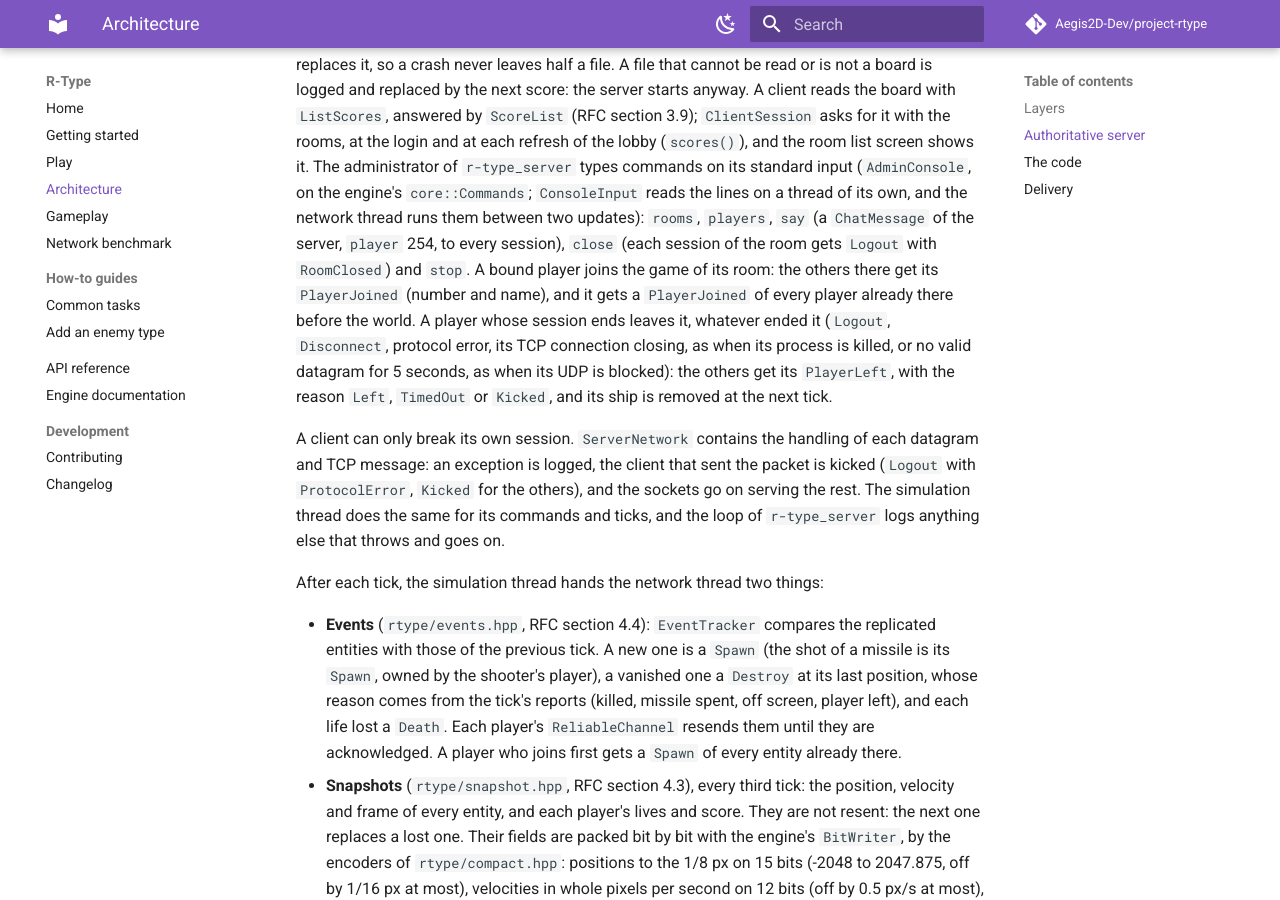
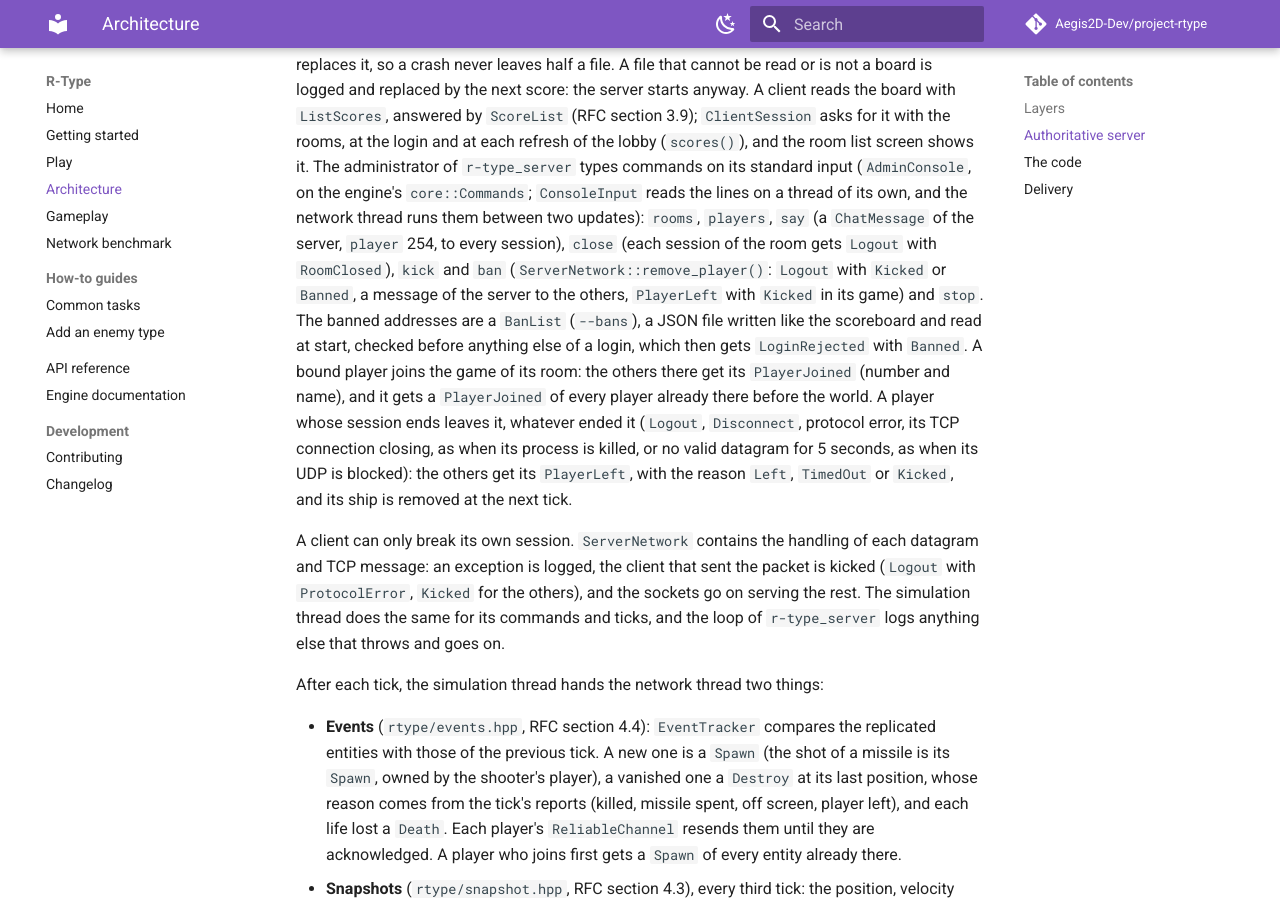
Before and after one commit to Aegis2D-Dev/project-rtype, an MkDocs documentation site: the page built from docs/architecture.md, in a window 1280 px wide and 900 px high, scrolled down 2518 px. Built offline with MkDocs 1.6.1 and Material for MkDocs 9.7.7, drawn with Linux system fonts in a browser that asks for light colours; comment, search, counter and statistics services are not loaded.

Commit message:
feat(docs): documented kick and ban and updated changelogs

```diff
--- a/docs/architecture.md
+++ b/docs/architecture.md
@@ -116,7 +116,11 @@ refresh of the lobby (`scores()`), and the room list screen shows it. The admini
 (`AdminConsole`, on the engine's `core::Commands`; `ConsoleInput` reads the lines on a thread
 of its own, and the network thread runs them between two updates): `rooms`, `players`,
 `say` (a `ChatMessage` of the server, `player` 254, to every session), `close` (each session
-of the room gets `Logout` with `RoomClosed`) and `stop`. A bound player joins the
+of the room gets `Logout` with `RoomClosed`), `kick` and `ban` (`ServerNetwork::remove_player()`:
+`Logout` with `Kicked` or `Banned`, a message of the server to the others, `PlayerLeft` with
+`Kicked` in its game) and `stop`. The banned addresses are a `BanList` (`--bans`), a JSON file
+written like the scoreboard and read at start, checked before anything else of a login,
+which then gets `LoginRejected` with `Banned`. A bound player joins the
 game of its room: the others there get its `PlayerJoined` (number and name), and it gets a
 `PlayerJoined` of every player already there before the world. A player whose session ends leaves it, whatever ended it (`Logout`, `Disconnect`,
 protocol error, its TCP connection closing, as when its process is killed, or no valid
```
Also changed, not shown: CHANGELOG.md (+1 -0 lines), changelogs/2026-11-07-server-kick-ban.md (added, +57 -0 lines), docs/getting-started.md (+3 -0 lines).
